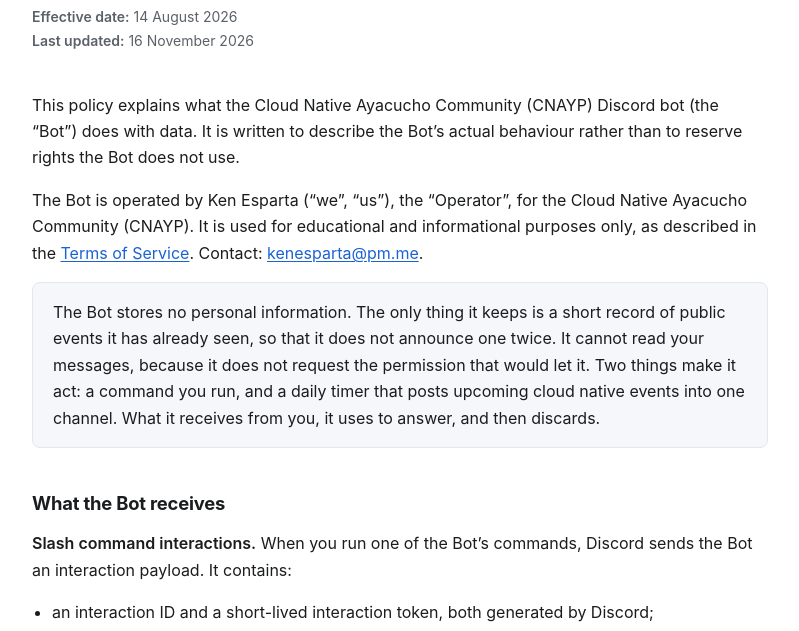
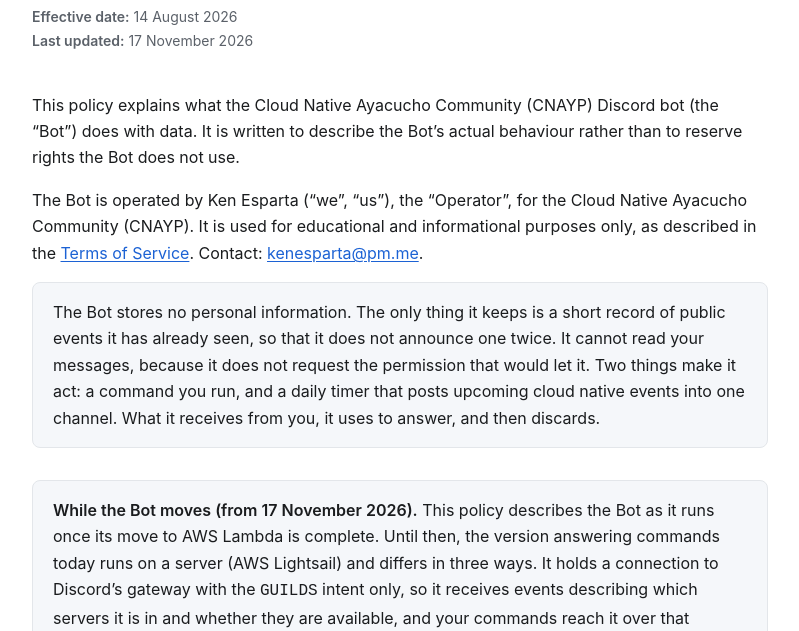
Before and after one commit to kenesparta/cnayp-discord-bot, a plain HTML site: page site/privacy.html in a window 1280 px wide. Shown: the part 144-775 px from the top of the page, without its empty margins (240-1039 px from the left). Drawn offline with Linux system fonts and the light colour scheme.

Commit message:
Say in the policy how the bot differs while it moves to Lambda
The policy now describes the Lambda bot: no gateway, interactions over
HTTPS, and a record of public events in DynamoDB. The bot answering
commands until personal-infra's N9 cutover is still the host's v0.1.6.
It holds a gateway connection with the GUILDS intent, so it receives
server events and its commands arrive over that connection. It stores
nothing, reads no calendars and posts no announcements.

A dated note says so, so the page stays true for whichever bot is
answering. It comes out once the move is complete.

```diff
--- a/site/privacy.html
+++ b/site/privacy.html
@@ -15,7 +15,7 @@
   <h1>Privacy Policy</h1>
   <p class="meta">
     <span><strong>Effective date:</strong> 14 August 2026</span>
-    <span><strong>Last updated:</strong> 16 November 2026</span>
+    <span><strong>Last updated:</strong> 17 November 2026</span>
   </p>
 
   <p>This policy explains what the Cloud Native Ayacucho Community (CNAYP) Discord bot
@@ -34,6 +34,18 @@
     because it does not request the permission that would let it. Two things make it act: a command
     you run, and a daily timer that posts upcoming cloud native events into one channel. What it
     receives from you, it uses to answer, and then discards.</p>
+  </div>
+
+  <div class="callout">
+    <p><strong>While the Bot moves (from 17 November 2026).</strong> This policy describes the Bot as it
+    runs once its move to AWS Lambda is complete. Until then, the version answering commands today runs
+    on a server (AWS Lightsail) and differs in three ways. It holds a connection to Discord&rsquo;s
+    gateway with the <code>GUILDS</code> intent only, so it receives events describing which servers it
+    is in and whether they are available, and your commands reach it over that connection rather than
+    over HTTPS. It stores nothing persistently, reads no event calendars and posts no announcements yet.
+    Its logs also record
+    its connection events: connecting, reconnecting and heartbeat health. Nothing else on this page
+    differs for it, and this note will be removed once the move is complete.</p>
   </div>
 
   <h2>What the Bot receives</h2>
```
